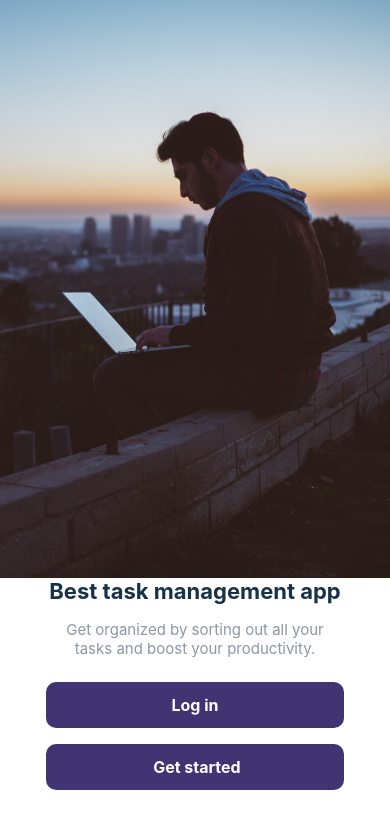
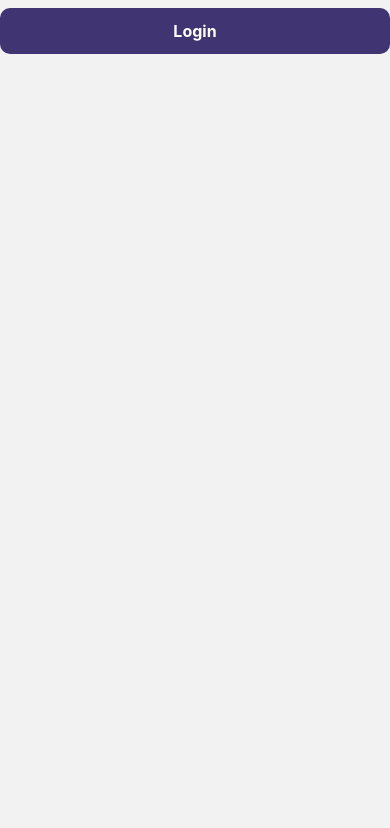
Before and after one commit to P-MBD/planify, a React Native app: screen /Signin in a window 390 px wide. Shown: the top 828 px of the page. Built offline with nearby package versions, Linux system fonts and the light colour scheme.

Commit message:
Navigation Setup

```diff
--- a/App.tsx
+++ b/App.tsx
@@ -4,13 +4,25 @@
  *
  * @format
  */
-
+import 'react-native-gesture-handler';
 import React from 'react';
+import { NavigationContainer } from '@react-navigation/native';
 import Onboarding from './src/screens/auth/Onboarding';
-
+import Signin from './src/screens/auth/Signin';
+import Signup from './src/screens/auth/Signup';
+import { createStackNavigator } from '@react-navigation/stack';
+const Stack =createStackNavigator()
 
 const App=() =>{
- return <Onboarding />;
+ return (
+    <NavigationContainer>
+        <Stack.Navigator screenOptions={{headerShown: false}}>
+                <Stack.Screen name="Onboarding" component={Onboarding}/>
+                <Stack.Screen name="Signin" component={Signin}/>
+                <Stack.Screen name="Signup" component={Signup}/>
+        </Stack.Navigator>
+    </NavigationContainer>
+ )
 };
 
 
--- a/src/screens/auth/Onboarding/index.js
+++ b/src/screens/auth/Onboarding/index.js
@@ -3,7 +3,7 @@ import {Image, Text, View} from 'react-native';
 import Button from '../../../components/Button';
 import styles from './styles';
 
-const Onboarding = () => {
+const Onboarding = ({navigation}) => {
   return (
     <View style={styles.container}>
       <View style={{flex: 1}}>
@@ -20,8 +20,8 @@ const Onboarding = () => {
           productivity.
         </Text>
 
-        <Button >Log in</Button>
-        <Button > Get started</Button>
+        <Button onPress={()=> navigation.navigate('Signin')}>Log in</Button>
+        <Button onPress={()=> navigation.navigate('Signup')} type={'blue'}> Get started</Button>
       </View>
     </View>
 
--- /dev/null
+++ b/src/screens/auth/Signin/index.js
@@ -0,0 +1,15 @@
+import React from 'react';
+import {Image, Text, View} from 'react-native';
+import Button from '../../../components/Button';
+import styles from './styles';
+
+const Signin = () => {
+  return (
+    <View style={styles.container}>
+         <Button>Login</Button>
+    </View>
+
+  );
+};
+
+export default React.memo(Signin);
--- /dev/null
+++ b/src/screens/auth/Signin/styles.js
@@ -0,0 +1,40 @@
+import {StyleSheet} from 'react-native';
+import colors from '../../../constants/colors';
+
+const styles = StyleSheet.create({
+  container: {
+    flex: 1,
+  },
+  image: {
+    width: '100%',
+    flex: 1,
+  },
+  content: {
+    padding: 46,
+    paddingTop: 0,
+    backgroundColor: colors.white,
+  },
+  title: {
+    color: colors.black,
+    textAlign: 'center',
+    fontWeight: 'bold',
+    fontSize: 22,
+  },
+  subtitle: {
+    fontSize: 15,
+    color: colors.grey,
+    textAlign: 'center',
+    marginVertical: 16,
+  },
+  footer: {
+    position: 'absolute',
+    bottom: 0,
+    height: 50,
+    width: '100%',
+    backgroundColor: colors.white,
+    borderTopRightRadius: 30,
+    borderTopLeftRadius: 30,
+  },
+});
+
+export default styles;
--- /dev/null
+++ b/src/screens/auth/Signup/index.js
@@ -0,0 +1,15 @@
+import React from 'react';
+import {Image, Text, View} from 'react-native';
+import Button from '../../../components/Button';
+import styles from './styles';
+
+const Signup = () => {
+  return (
+    <View style={styles.container}>
+         <Button>Create new account</Button>
+    </View>
+
+  );
+};
+
+export default React.memo(Signup);
```
Also changed, not shown: package.json (+6 -1 lines), src/screens/auth/Signup/styles.js (added), 2 other files (tests, documents, lock files or other folders).
